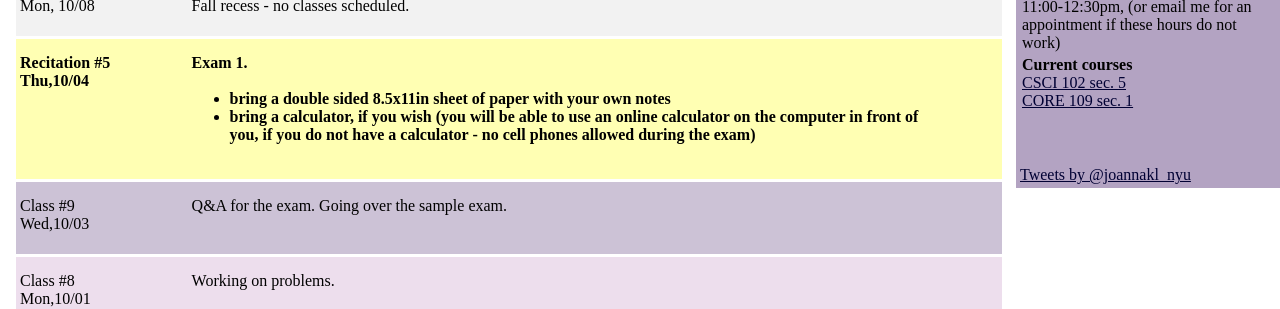
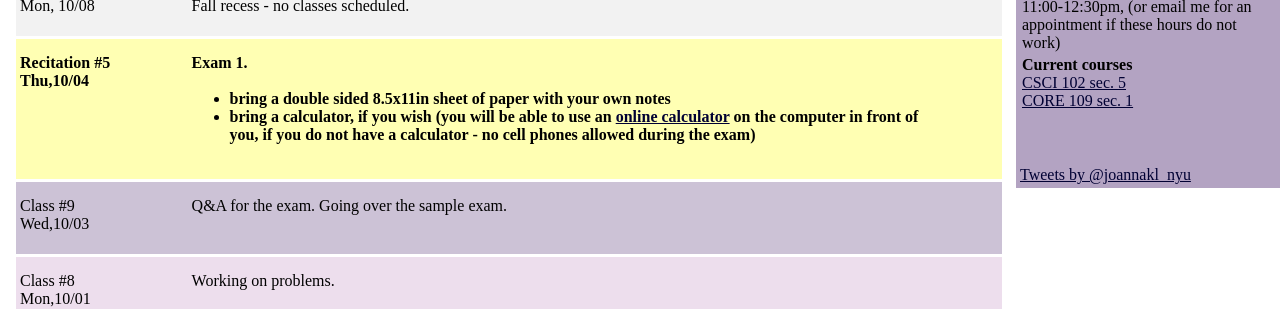
Before and after one commit to joannakl/core109_f18, a Jekyll site: the page built from daily.html, in a window 1280 px wide and 900 px high. Shown: the part 242-551 px from the top of the window. Built offline with Jekyll 4.4.1, drawn with Linux system fonts in a browser that asks for light colours; comment, search, counter and statistics services are not loaded; part of the change alters nothing that is shown.

```diff
--- a/_includes/daily/rec5.markdown
+++ b/_includes/daily/rec5.markdown
@@ -13,8 +13,8 @@ Thu,10/04
 __Exam 1.__
 
 - bring a double sided 8.5x11in sheet of paper with your own notes
-- bring a calculator, if you wish (you will be able to use an online
-calculator on the computer in front of you, if you do not have a calculator - no cell phones allowed during the exam)
+- bring a calculator, if you wish (you will be able to use an [online
+calculator](https://web2.0calc.com/) on the computer in front of you, if you do not have a calculator - no cell phones allowed during the exam)
 
 
 
```
